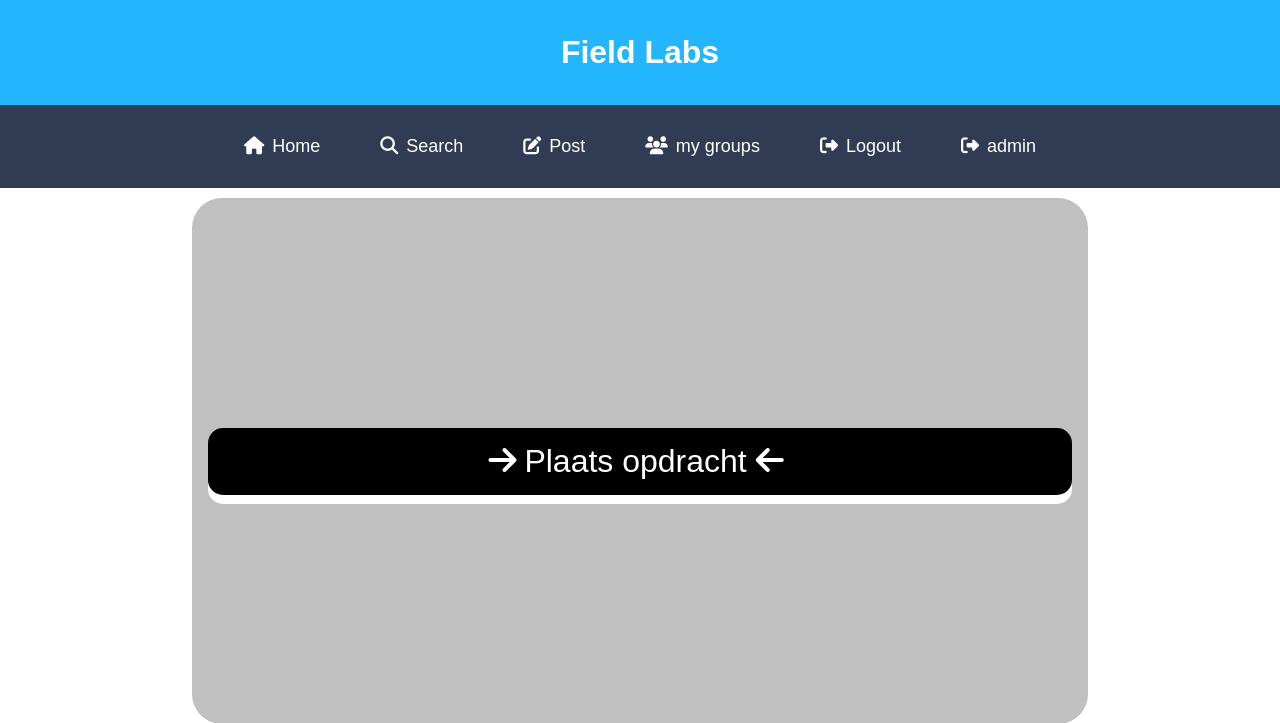
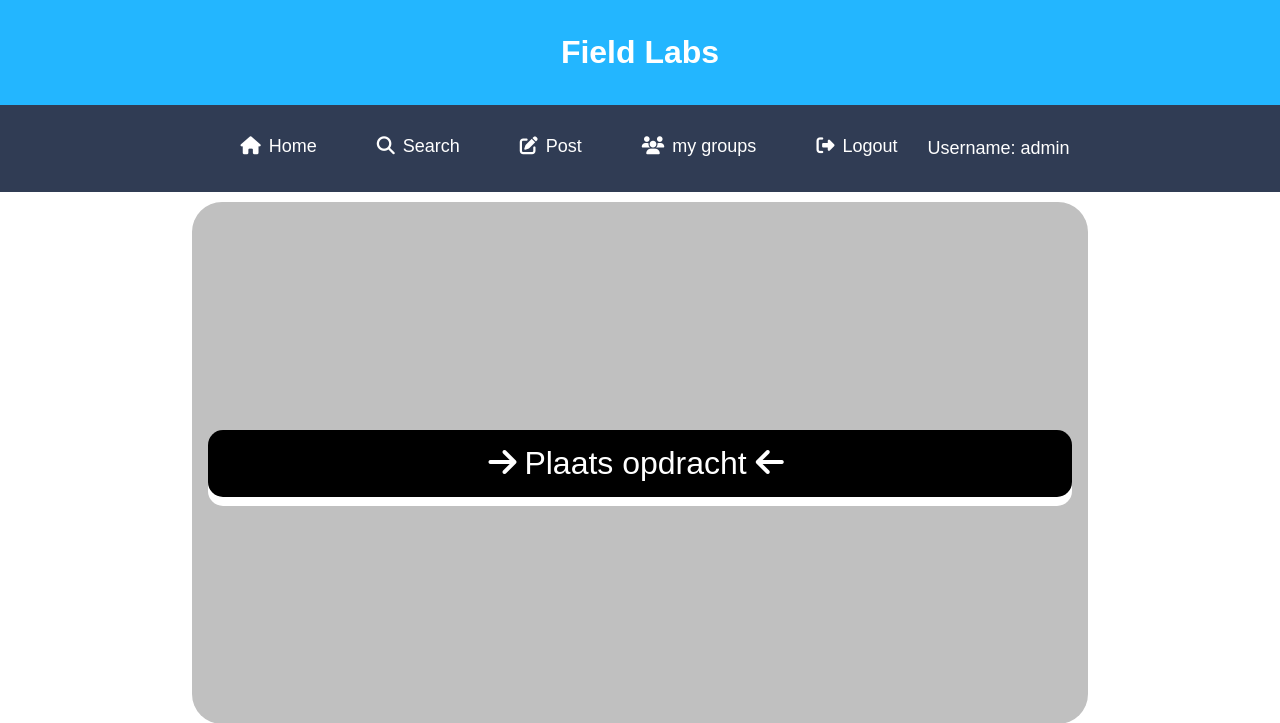
Before and after one commit to Daan0101/fieldlabs, a PHP site: page /index.php in a window 1280 px wide. Shown: the top 723 px of the page. Run offline with PHP 8.4, Linux system fonts and the light colour scheme; a user stored in the database is signed in; data comes from the database, SQL or seed files in the repository; some libraries are stand-ins or nearby versions.

Commit message:
style.css(navbar.php) de username een style gegeven

```diff
--- a/fieldlabs/assets/css/style.css
+++ b/fieldlabs/assets/css/style.css
@@ -99,6 +99,10 @@ header {
 
 .title {
     font-size: 250%;
+}
+
+.username {
+    color: white;
 }
 
 input {
--- a/fieldlabs/includes/navbar.php
+++ b/fieldlabs/includes/navbar.php
@@ -16,7 +16,7 @@
             <li><div class="navRow"><a href="../fieldlabs/post.php"><i class="fa-solid fa-pen-to-square"></i>Post</a></div></li>
             <li><div class="navRow"><a href="../fieldlabs/myGroups.php"><i class="fa-solid fa-users"></i>my groups</a></div></li>
             <li><div class="navRow"><a href="../fieldlabs/logout.php"><i class="fa-solid fa-right-from-bracket"></i>Logout</a></div></li>
-            <li><div class="navRow"><a href="../fieldlabs/logout.php"><i class="fa-solid fa-right-from-bracket"></i>'.$username.'</a></div></li>
+            <li><div class="navRow"><p class="username">Username: ' . $username . '</p></div></li>
             ';
         } else {
             echo '
```
